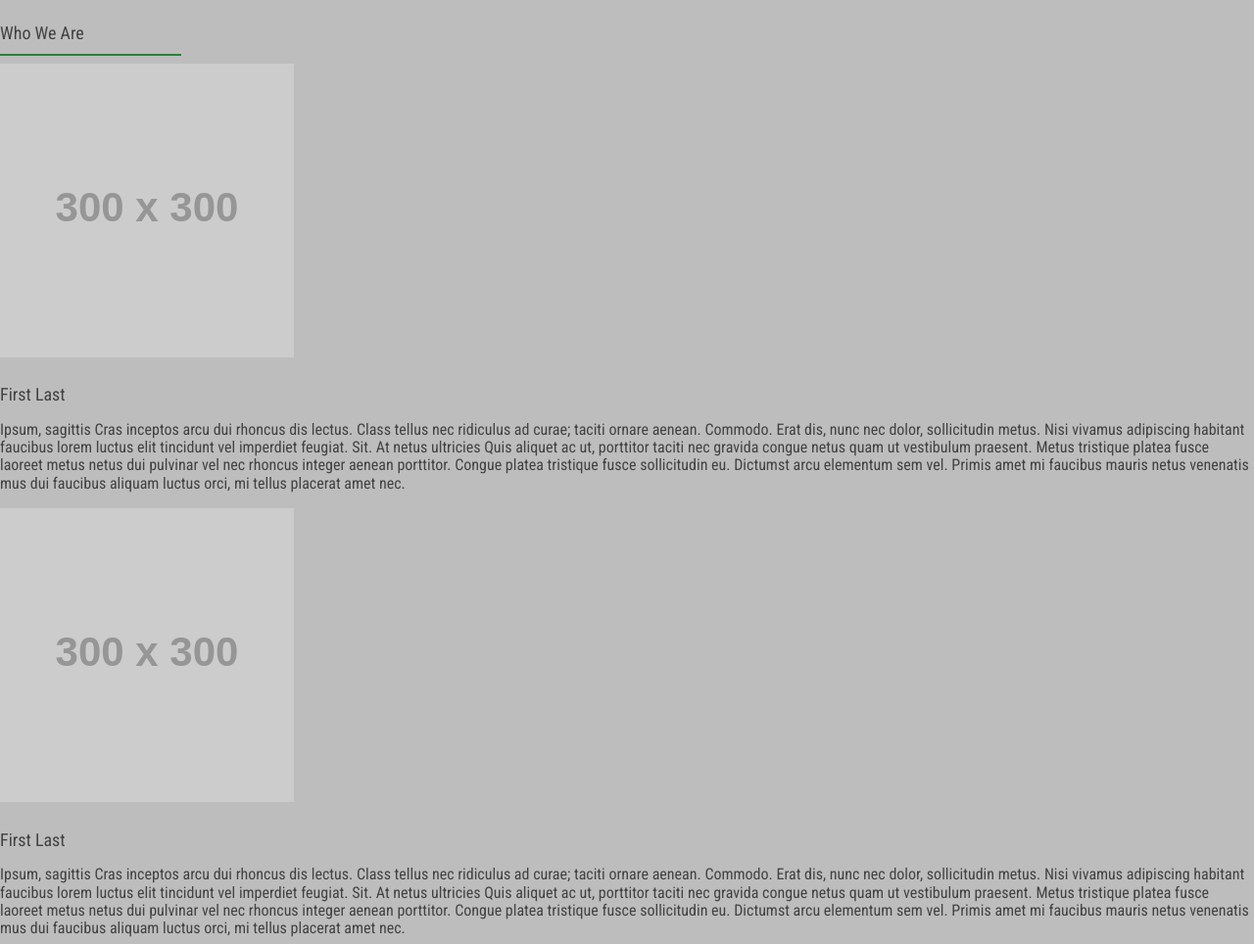
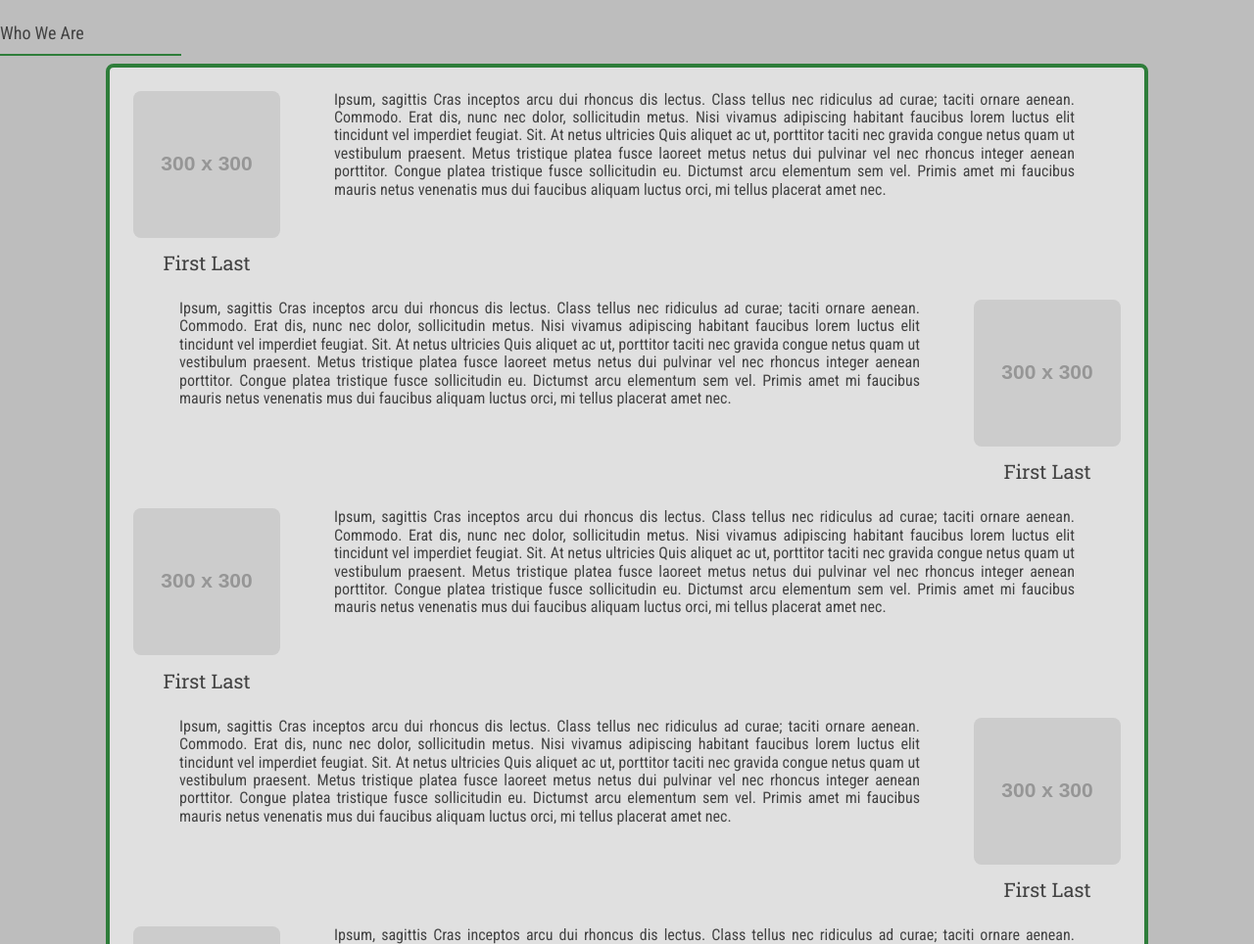
Before and after one commit to KyTrol/CBTB, a plain HTML site: page about.html in a window 1280 px wide. Shown: the top 964 px of the page at 98% size. Drawn offline with nearby package versions, Linux system fonts and the light colour scheme; placeholder pictures from the web are drawn by us.

Commit message:
css for about page

```diff
--- a/about.html
+++ b/about.html
@@ -6,6 +6,8 @@
     <meta name="viewport" content="width=device-width,initial-scale=1">
     <meta http-equiv="X-UA-Compatible" content="IE=edge">
     <link href='https://fonts.googleapis.com/css?family=Roboto+Condensed:400,300,700,400italic' rel='stylesheet' type='text/css'>
+    <link href='https://fonts.googleapis.com/css?family=Roboto:400,700,300' rel='stylesheet' type='text/css'>
+    <link href='https://fonts.googleapis.com/css?family=Roboto+Slab:400,300' rel='stylesheet' type='text/css'>
     <link rel="stylesheet" href="http://normalize-css.googlecode.com/svn/trunk/normalize.css"/>
     <link rel="stylesheet" href="css/styles.css">
     <script src="js/script.js"></script>
@@ -16,7 +18,7 @@
   <h4>Who We Are</h4>
   <hr>
 	<div class="people">
-		<div class="person ">
+		<div class="person">
 			<div class="portrait-left">
 				<img src="http://placehold.it/300x300" alt="First Last">
 				<h4>First Last</h4>
@@ -25,16 +27,16 @@
 				<p>Ipsum, sagittis Cras inceptos arcu dui rhoncus dis lectus. Class tellus nec ridiculus ad curae; taciti ornare aenean. Commodo. Erat dis, nunc nec dolor, sollicitudin metus. Nisi vivamus adipiscing habitant faucibus lorem luctus elit tincidunt vel imperdiet feugiat. Sit. At netus ultricies Quis aliquet ac ut, porttitor taciti nec gravida congue netus quam ut vestibulum praesent. Metus tristique platea fusce laoreet metus netus dui pulvinar vel nec rhoncus integer aenean porttitor. Congue platea tristique fusce sollicitudin eu. Dictumst arcu elementum sem vel. Primis amet mi faucibus mauris netus venenatis mus dui faucibus aliquam luctus orci, mi tellus placerat amet nec.</p>
 			</div>
 		</div>
-		<div class="person ">
+		<div class="person">
+			<div class="summary">
+				<p>Ipsum, sagittis Cras inceptos arcu dui rhoncus dis lectus. Class tellus nec ridiculus ad curae; taciti ornare aenean. Commodo. Erat dis, nunc nec dolor, sollicitudin metus. Nisi vivamus adipiscing habitant faucibus lorem luctus elit tincidunt vel imperdiet feugiat. Sit. At netus ultricies Quis aliquet ac ut, porttitor taciti nec gravida congue netus quam ut vestibulum praesent. Metus tristique platea fusce laoreet metus netus dui pulvinar vel nec rhoncus integer aenean porttitor. Congue platea tristique fusce sollicitudin eu. Dictumst arcu elementum sem vel. Primis amet mi faucibus mauris netus venenatis mus dui faucibus aliquam luctus orci, mi tellus placerat amet nec.</p>
+			</div>
 			<div class="portrait-right">
 				<img src="http://placehold.it/300x300" alt="First Last">
 				<h4>First Last</h4>
 			</div>
-			<div class="summary">
-				<p>Ipsum, sagittis Cras inceptos arcu dui rhoncus dis lectus. Class tellus nec ridiculus ad curae; taciti ornare aenean. Commodo. Erat dis, nunc nec dolor, sollicitudin metus. Nisi vivamus adipiscing habitant faucibus lorem luctus elit tincidunt vel imperdiet feugiat. Sit. At netus ultricies Quis aliquet ac ut, porttitor taciti nec gravida congue netus quam ut vestibulum praesent. Metus tristique platea fusce laoreet metus netus dui pulvinar vel nec rhoncus integer aenean porttitor. Congue platea tristique fusce sollicitudin eu. Dictumst arcu elementum sem vel. Primis amet mi faucibus mauris netus venenatis mus dui faucibus aliquam luctus orci, mi tellus placerat amet nec.</p>
-			</div>
 		</div>
-		<div class="person ">
+		<div class="person">
 			<div class="portrait-left">
 				<img src="http://placehold.it/300x300" alt="First Last">
 				<h4>First Last</h4>
@@ -43,16 +45,16 @@
 				<p>Ipsum, sagittis Cras inceptos arcu dui rhoncus dis lectus. Class tellus nec ridiculus ad curae; taciti ornare aenean. Commodo. Erat dis, nunc nec dolor, sollicitudin metus. Nisi vivamus adipiscing habitant faucibus lorem luctus elit tincidunt vel imperdiet feugiat. Sit. At netus ultricies Quis aliquet ac ut, porttitor taciti nec gravida congue netus quam ut vestibulum praesent. Metus tristique platea fusce laoreet metus netus dui pulvinar vel nec rhoncus integer aenean porttitor. Congue platea tristique fusce sollicitudin eu. Dictumst arcu elementum sem vel. Primis amet mi faucibus mauris netus venenatis mus dui faucibus aliquam luctus orci, mi tellus placerat amet nec.</p>
 			</div>
 		</div>
-		<div class="person ">
+		<div class="person">
+			<div class="summary">
+				<p>Ipsum, sagittis Cras inceptos arcu dui rhoncus dis lectus. Class tellus nec ridiculus ad curae; taciti ornare aenean. Commodo. Erat dis, nunc nec dolor, sollicitudin metus. Nisi vivamus adipiscing habitant faucibus lorem luctus elit tincidunt vel imperdiet feugiat. Sit. At netus ultricies Quis aliquet ac ut, porttitor taciti nec gravida congue netus quam ut vestibulum praesent. Metus tristique platea fusce laoreet metus netus dui pulvinar vel nec rhoncus integer aenean porttitor. Congue platea tristique fusce sollicitudin eu. Dictumst arcu elementum sem vel. Primis amet mi faucibus mauris netus venenatis mus dui faucibus aliquam luctus orci, mi tellus placerat amet nec.</p>
+			</div>
 			<div class="portrait-right">
 				<img src="http://placehold.it/300x300" alt="First Last">
 				<h4>First Last</h4>
 			</div>
-			<div class="summary">
-				<p>Ipsum, sagittis Cras inceptos arcu dui rhoncus dis lectus. Class tellus nec ridiculus ad curae; taciti ornare aenean. Commodo. Erat dis, nunc nec dolor, sollicitudin metus. Nisi vivamus adipiscing habitant faucibus lorem luctus elit tincidunt vel imperdiet feugiat. Sit. At netus ultricies Quis aliquet ac ut, porttitor taciti nec gravida congue netus quam ut vestibulum praesent. Metus tristique platea fusce laoreet metus netus dui pulvinar vel nec rhoncus integer aenean porttitor. Congue platea tristique fusce sollicitudin eu. Dictumst arcu elementum sem vel. Primis amet mi faucibus mauris netus venenatis mus dui faucibus aliquam luctus orci, mi tellus placerat amet nec.</p>
-			</div>
 		</div>
-		<div class="person ">
+		<div class="person">
 			<div class="portrait-left">
 				<img src="http://placehold.it/300x300" alt="First Last">
 				<h4>First Last</h4>
--- a/css/styles.css
+++ b/css/styles.css
@@ -41,8 +41,9 @@ h4 {
 
 .title h1 {
 	color: #6c122c;
-	font-size: 23px;
+	font-size: 20px;
 	font-weight: 700;
+	font-family: "Roboto Slab", sans-serif;
 }
 
 .title h3 {
@@ -52,13 +53,17 @@ h4 {
 .media-links {
 	display: none;
 	margin-left: .5em;
+	width: 344px;        /* Remove to make media links vertical. */
+	text-align: center;  /* Remove to make media links vertical. */
 	float: left;
+	cursor: default;
 }
 
 .media {
+	width: 26%;             /* Remove to make media links vertical. */
+	display: inline-block;  /* Remove to make media links vertical. */
 	text-align: left;
-	margin-top: .25em;
-	margin-bottom: .25em;
+	margin: .25em .5em;
 }
 
 .media h5 {
@@ -87,7 +92,10 @@ h4 {
 
 #fb-name,
 #tw-name,
-#inst-name { opacity: 0; }
+#inst-name {
+	opacity: 0;
+	cursor: default;
+}
 
 .landing {
 	width: 100%;
@@ -146,6 +154,7 @@ hr {
 
 .lngc h3 {
 	font-weight: 700;
+	font-family: "Roboto", sans-serif;
 }
 
 iframe {
@@ -184,6 +193,11 @@ iframe {
 	padding-right: 1em;
 }
 
+.article.expanded {
+	width: 100%;
+	text-align: center;
+}
+
 @media screen and (min-width: 425px) {
 	.featured-icon { width: 20%; }
 
@@ -215,3 +229,68 @@ iframe {
 		width: 30%;
 	}
 }
+
+* {
+
+}
+
+.people {
+	width: 80%;
+	margin: 0 auto;
+	background-color: #e0e0e0;
+	border-radius: .5em;
+	padding: 1em;
+	border: 4px solid #2e7d3a;
+	text-align: center;
+}
+
+.person h4 {
+	text-align: center;
+	margin-top: .5em;
+	font-size: 20px;
+	font-family: "Roboto Slab", sans-serif;
+}
+
+.person:last-child h4 {
+	margin-bottom: 0;
+}
+
+.person {
+	display: inline-block;
+	margin: .5em;
+}
+
+.portrait-left,
+.portrait-right {
+	width: 100%;
+	display: inline-block;
+	text-align: center;
+}
+
+.portrait-left img,
+.portrait-right img {
+	max-width: 150px;
+	border-radius: .5em;
+}
+
+.summary {
+	width: 75%;
+	display: inline-block;
+	box-sizing: border-box;
+	display: none;
+	text-align: justify;
+
+}
+
+.summary p {
+	margin: 0;
+}
+
+@media screen and (min-width: 844px) {
+	.summary { display: inline-block; }
+	.portrait-left,
+	.portrait-right { width: 150px; }
+
+	.portrait-left { float: left; margin-right: .5em; }
+	.portrait-right { float: right; margin-left: .5em; }
+}
```
Also changed, not shown: index.html (+3 -3 lines).
